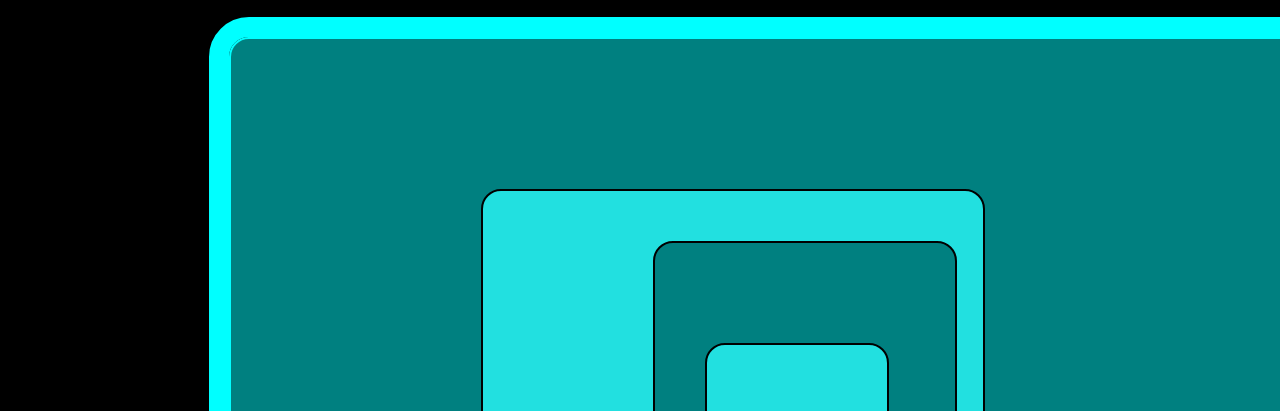
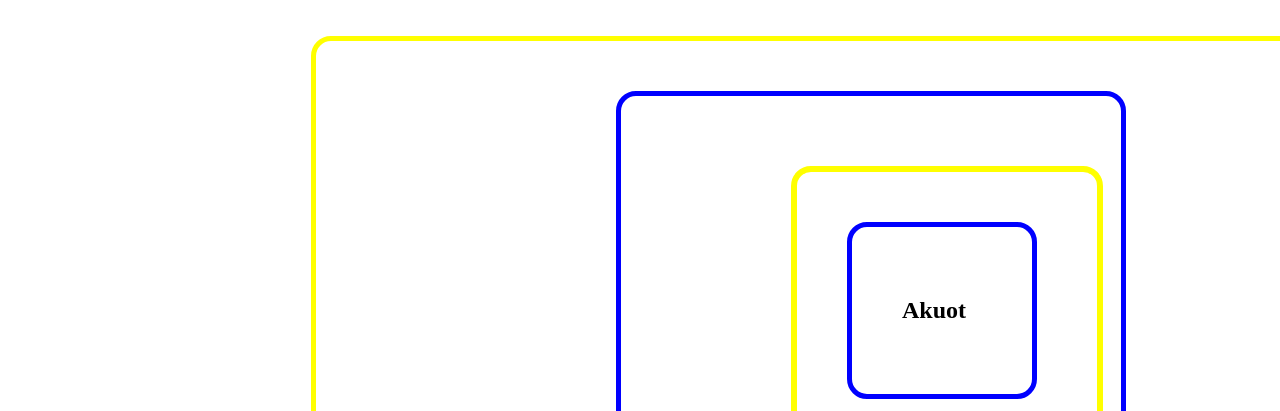
Before and after one commit to Akuot-philip/borderbox, a plain HTML site: page index.html in a window 1280 px wide. Shown: the part 81-492 px from the top of the page. Drawn offline with Linux system fonts and the light colour scheme.

Commit message:
made changes on the border box

```diff
--- a/index.html
+++ b/index.html
@@ -8,12 +8,13 @@
     <title>Document</title>
 </head>
 <body>
-  <div class="lasto">
-<div class="main">
-  <div class="major">
-    <div class="last">
+  <h1>Border box-Padding and margin</h1>
+  <div class="box1">
+<div class="box2">
+  <div class="box3">
+    <div class="box4">
 
-      <h1>hello world</h1></div></div>
+      <h2>Akuot</h2></div></div>
 </div>
 </div>
 
--- a/style.css
+++ b/style.css
@@ -1,67 +1,36 @@
 body{
   position: absolute;
-  background-color: black;
 }
-.main{
-    border-style: solid;
-    border-width: 5px;
-    border-color: black;
+
+.box1{
+  border: solid 5px yellow;
+  border-radius: 20px;
+  width: 1000px;
+  margin: 5% 30%;
+  }
+.box2{
     border-radius: 20px;
-    border: solid 2px black;
-    text-align: center;
+    border: solid 5px blue;
     width: 40%;
-    /* outline: solid 5px red; */
     padding:50px 50px;
-    /* margin: 0px 10%; */
-    margin-left: 20%;
-    margin-top: 10%;
-    background-color: #22e0e0;
+    margin: 5% 30%;
 
 }
-    .major{
-      border-style: solid;
-      border-width: 5px;
-      border-color: black;
+    .box3{
       border-radius: 20px;
-      border: solid 2px black;
-      text-align: center;
+      border: solid 6px yellow;
       width: 50%;
-      /* outline: solid 5px red; */
       padding: 50px 50px;
-      margin-left:120px;
-      background-color:#008080;
+      margin: 5% 30%;
   }
-    .last{
-      border-style: solid;
-      border-width: 5px;
-      border-color: black;
+    .box4{
       border-radius: 20px;
-      border: solid 2px black;
-      text-align: center;
+      border: solid 5px blue;
       width: 40%;
-      /* outline: solid 5px red; */
       padding: 50px 50px;
-      /* margin-bottom: 80px; */
-      margin:50px 0px 0px 0px;
-      background-color: #22e0e0;
-  }
-  .lasto{
-  border-style: solid;
-  border-width: 5px;
-  border-color: black;
-  border-radius: 20px;
-  border: solid 2px 	#00FFFF;
-  text-align: center;
-  width: 1000px;
-  /* outline: solid 5px red; */
-  padding:50px 50px;
-  /* margin: 0px 10%; */
-  margin-left: 20%;
-  margin-top: 10%;
-  background-color:	#008080;
-  outline: solid 20px #00FFFF;
-
   }
   h1{
-    color: white;
+    color: black;
+    text-align: center;
+    margin-left:50%;
   }
```
